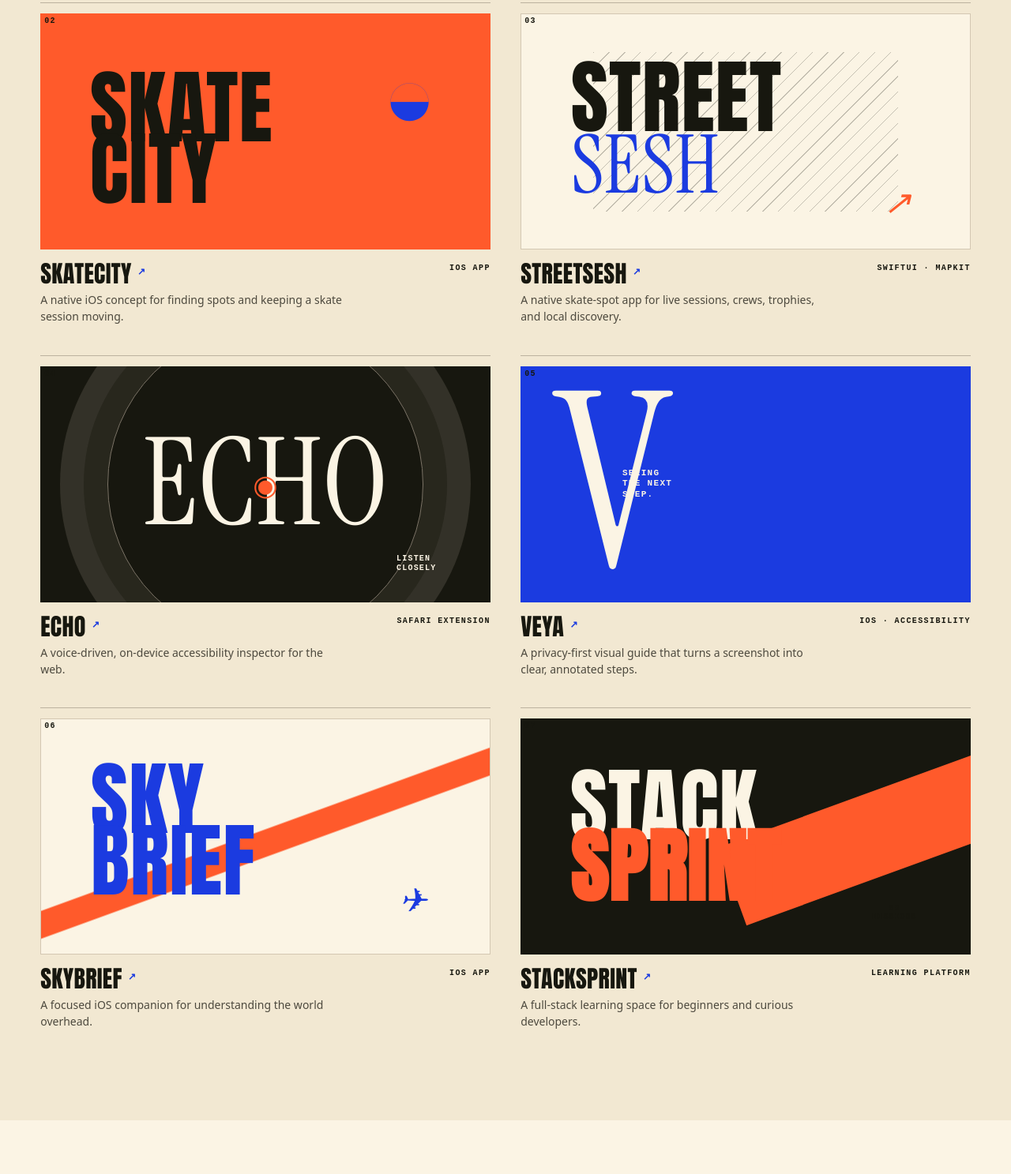
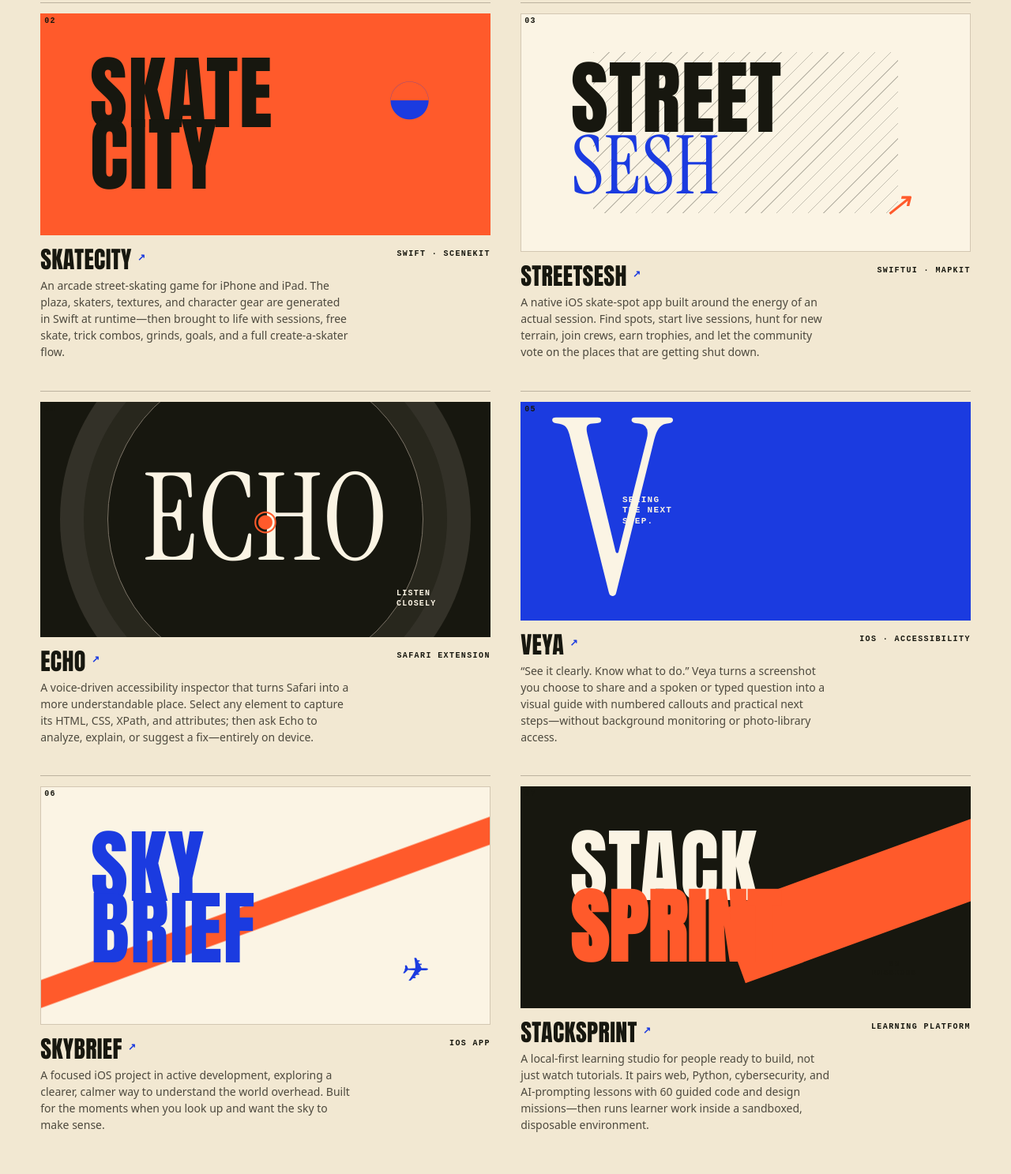
Before and after one commit to marcompsci/PhoronomicStudios.github.io, a plain HTML site: page index.html in a window 1280 px wide. Shown: the part 2393-3880 px from the top of the page at 79% size. Drawn offline with Linux system fonts and the light colour scheme; a web font is replaced by a local one.

Commit message:
Expand selected work descriptions

```diff
--- a/index.html
+++ b/index.html
@@ -62,31 +62,31 @@
         <div class="project-list">
           <a class="project project-featured" href="https://github.com/marcompsci/Omari-s-Digital-Libary" target="_blank" rel="noreferrer">
             <div class="project-index">01</div><div class="project-art library-art"><span>✦</span><b>THE<br />LIBRARY</b><i>explore / learn / return</i></div>
-            <div class="project-meta"><div><h3>Omari’s Digital Library <sup>↗</sup></h3><p>An immersive, browser-based personal library built for discovery.</p></div><span>WEB EXPERIENCE</span></div>
+            <div class="project-meta"><div><h3>Omari’s Digital Library <sup>↗</sup></h3><p>More than a bookshelf: an editorial, interactive personal library made to reward curiosity. Search by genre, open books for notes and context, save reader recommendations locally, and meet the animated frog and Meganeura guardian that live in the stacks.</p></div><span>WEB EXPERIENCE</span></div>
           </a>
           <a class="project" href="https://github.com/marcompsci/SkateCity" target="_blank" rel="noreferrer">
             <div class="project-index">02</div><div class="project-art skate-art"><span>SKATE<br />CITY</span><i>◒</i></div>
-            <div class="project-meta"><div><h3>SkateCity <sup>↗</sup></h3><p>A native iOS concept for finding spots and keeping a skate session moving.</p></div><span>IOS APP</span></div>
+            <div class="project-meta"><div><h3>SkateCity <sup>↗</sup></h3><p>An arcade street-skating game for iPhone and iPad. The plaza, skaters, textures, and character gear are generated in Swift at runtime—then brought to life with sessions, free skate, trick combos, grinds, goals, and a full create-a-skater flow.</p></div><span>SWIFT · SCENEKIT</span></div>
           </a>
           <a class="project" href="https://github.com/marcompsci/StreetSesh" target="_blank" rel="noreferrer">
             <div class="project-index">03</div><div class="project-art street-art"><span>STREET<br /><b>SESH</b></span><i>↗</i></div>
-            <div class="project-meta"><div><h3>StreetSesh <sup>↗</sup></h3><p>A native skate-spot app for live sessions, crews, trophies, and local discovery.</p></div><span>SWIFTUI · MAPKIT</span></div>
+            <div class="project-meta"><div><h3>StreetSesh <sup>↗</sup></h3><p>A native iOS skate-spot app built around the energy of an actual session. Find spots, start live sessions, hunt for new terrain, join crews, earn trophies, and let the community vote on the places that are getting shut down.</p></div><span>SWIFTUI · MAPKIT</span></div>
           </a>
           <a class="project" href="https://github.com/marcompsci/Echo" target="_blank" rel="noreferrer">
             <div class="project-index">04</div><div class="project-art echo-art"><span>ECHO</span><i>◉</i><b>listen<br />closely</b></div>
-            <div class="project-meta"><div><h3>Echo <sup>↗</sup></h3><p>A voice-driven, on-device accessibility inspector for the web.</p></div><span>SAFARI EXTENSION</span></div>
+            <div class="project-meta"><div><h3>Echo <sup>↗</sup></h3><p>A voice-driven accessibility inspector that turns Safari into a more understandable place. Select any element to capture its HTML, CSS, XPath, and attributes; then ask Echo to analyze, explain, or suggest a fix—entirely on device.</p></div><span>SAFARI EXTENSION</span></div>
           </a>
           <a class="project" href="https://github.com/marcompsci/Veya" target="_blank" rel="noreferrer">
             <div class="project-index">05</div><div class="project-art veya-art"><span>V</span><i>Seeing<br />the next<br />step.</i></div>
-            <div class="project-meta"><div><h3>Veya <sup>↗</sup></h3><p>A privacy-first visual guide that turns a screenshot into clear, annotated steps.</p></div><span>IOS · ACCESSIBILITY</span></div>
+            <div class="project-meta"><div><h3>Veya <sup>↗</sup></h3><p>“See it clearly. Know what to do.” Veya turns a screenshot you choose to share and a spoken or typed question into a visual guide with numbered callouts and practical next steps—without background monitoring or photo-library access.</p></div><span>IOS · ACCESSIBILITY</span></div>
           </a>
           <a class="project" href="https://github.com/marcompsci/SkyBrief" target="_blank" rel="noreferrer">
             <div class="project-index">06</div><div class="project-art sky-art"><span>SKY<br />BRIEF</span><i>✈</i></div>
-            <div class="project-meta"><div><h3>SkyBrief <sup>↗</sup></h3><p>A focused iOS companion for understanding the world overhead.</p></div><span>IOS APP</span></div>
+            <div class="project-meta"><div><h3>SkyBrief <sup>↗</sup></h3><p>A focused iOS project in active development, exploring a clearer, calmer way to understand the world overhead. Built for the moments when you look up and want the sky to make sense.</p></div><span>IOS APP</span></div>
           </a>
           <a class="project" href="https://github.com/marcompsci/StackSprint" target="_blank" rel="noreferrer">
             <div class="project-index">07</div><div class="project-art stack-art"><span>STACK<br /><b>SPRINT</b></span><i>60<br />MISSIONS</i></div>
-            <div class="project-meta"><div><h3>StackSprint <sup>↗</sup></h3><p>A full-stack learning space for beginners and curious developers.</p></div><span>LEARNING PLATFORM</span></div>
+            <div class="project-meta"><div><h3>StackSprint <sup>↗</sup></h3><p>A local-first learning studio for people ready to build, not just watch tutorials. It pairs web, Python, cybersecurity, and AI-prompting lessons with 60 guided code and design missions—then runs learner work inside a sandboxed, disposable environment.</p></div><span>LEARNING PLATFORM</span></div>
           </a>
         </div>
       </section>
```
